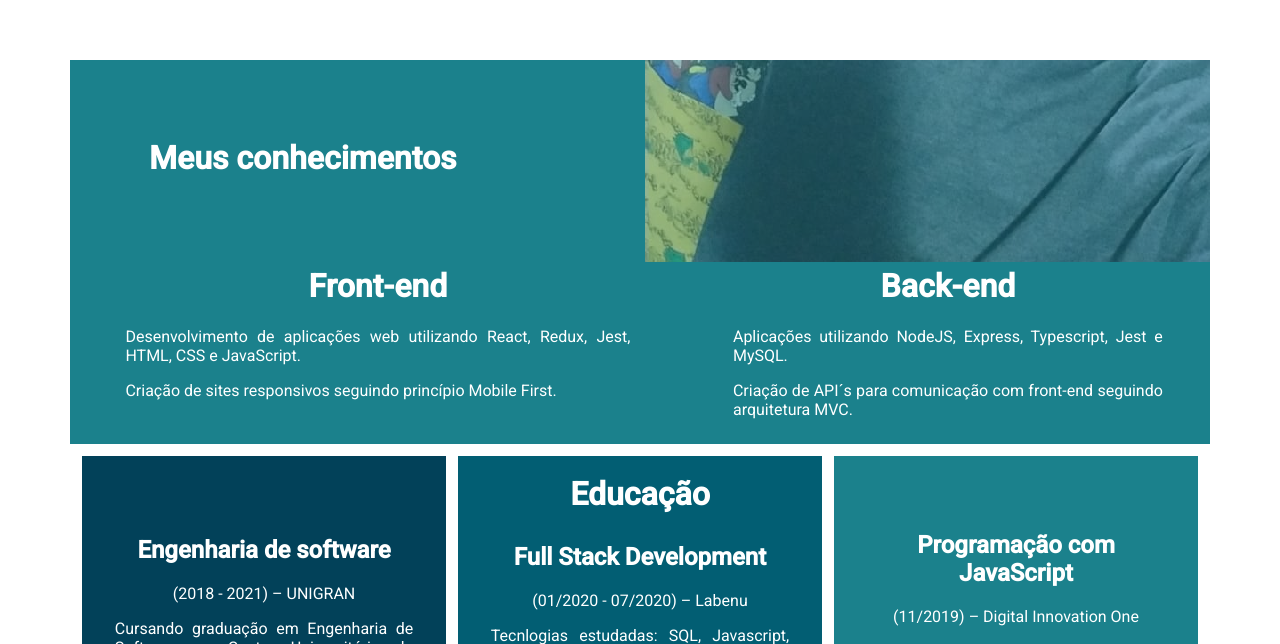
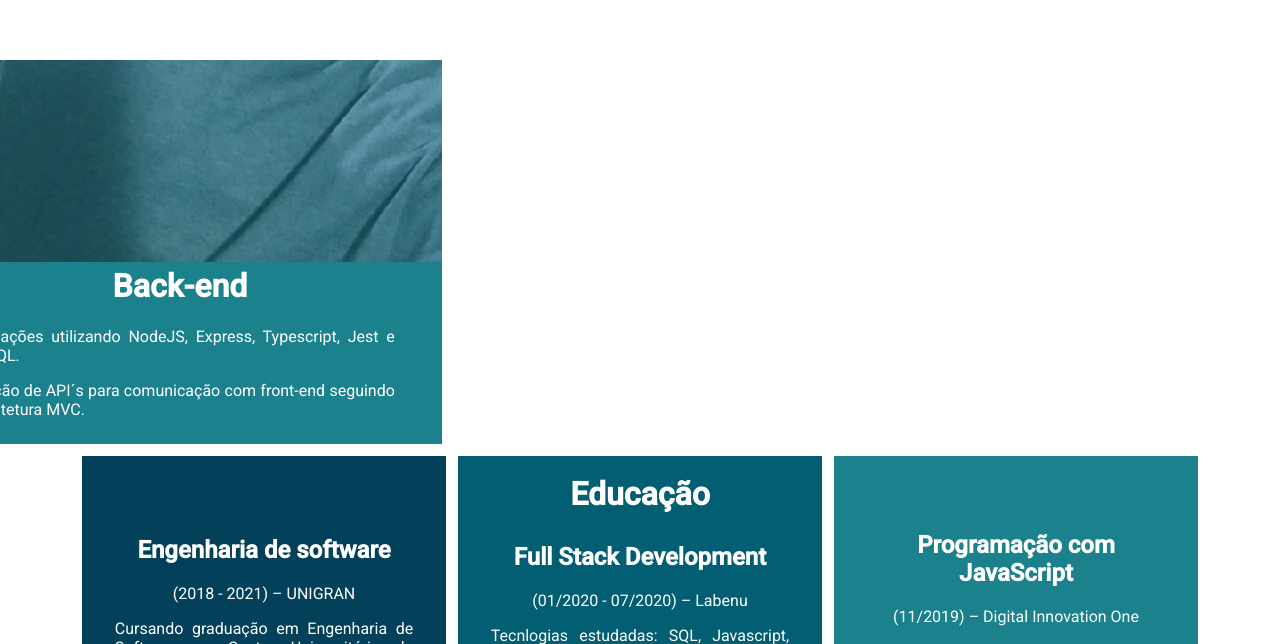
Before and after one commit to andriusrl/portfolio, a React (Create React App) app: page / in a window 1280 px wide. Shown: the part 585-1229 px from the top of the page. Built offline with nearby package versions, Linux system fonts and the light colour scheme.

Commit message:
Adicionado animação de deslizar para a div skills, sincronizando perfeitamente com a bio

```diff
--- a/src/style/style.js
+++ b/src/style/style.js
@@ -182,8 +182,10 @@ export const WrapperSkills = styled.div`
     color: #ffffff;
     display: flex;
     flex-direction: column;
+    animation: ${SlideRight} 3s 0s both;
     @media (max-width: 480px) {
         width: 100%;
+        animation: none;
     };
 `
 export const PhotoBottom = styled.img`
```
